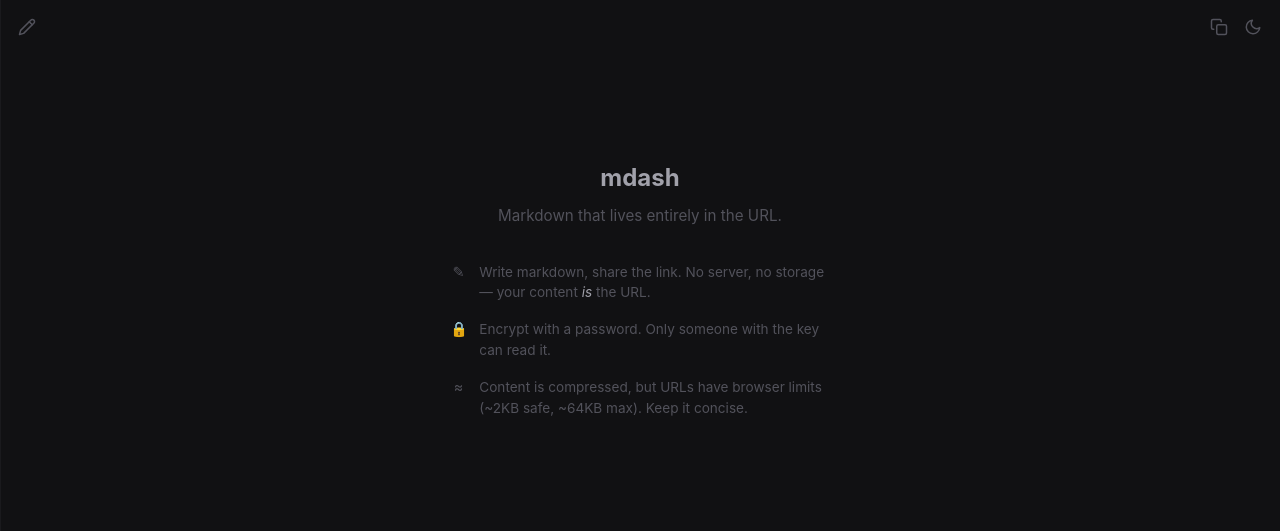
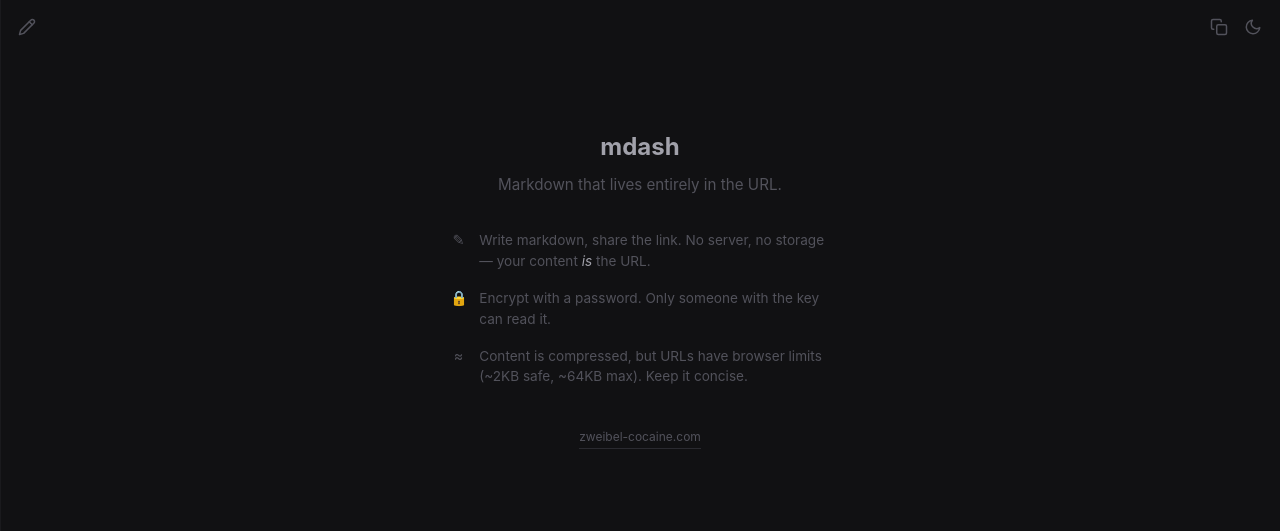
Before and after one commit to kamilmac/mdash, a website built with Vite: page src/index.html in a window 1280 px wide. Built offline with nearby package versions, Linux system fonts and the light colour scheme.

Commit message:
add zweibel-cocaine.com credit to empty state

```diff
--- a/src/index.html
+++ b/src/index.html
@@ -48,6 +48,7 @@
         <span>Content is compressed, but URLs have browser limits (~2KB safe, ~64KB max). Keep it concise.</span>
       </div>
     </div>
+    <a class="empty-credit" href="https://zweibel-cocaine.com" target="_blank" rel="noopener noreferrer">zweibel-cocaine.com</a>
   </div>
 </div>
 
--- a/src/style.css
+++ b/src/style.css
@@ -117,6 +117,12 @@ button svg{width:18px;height:18px}
   flex-shrink:0;width:1.2em;text-align:center;font-size:.9rem;
 }
 .empty-feature em{font-style:italic;color:var(--fg2)}
+.empty-credit{
+  margin-top:2.5rem;font-size:.75rem;color:var(--fg3);
+  text-decoration:none;border-bottom:1px solid var(--border);
+  padding-bottom:1px;transition:color .2s;
+}
+.empty-credit:hover{color:var(--fg2)}
 
 /* Sidebar overlay */
 .overlay{
```
